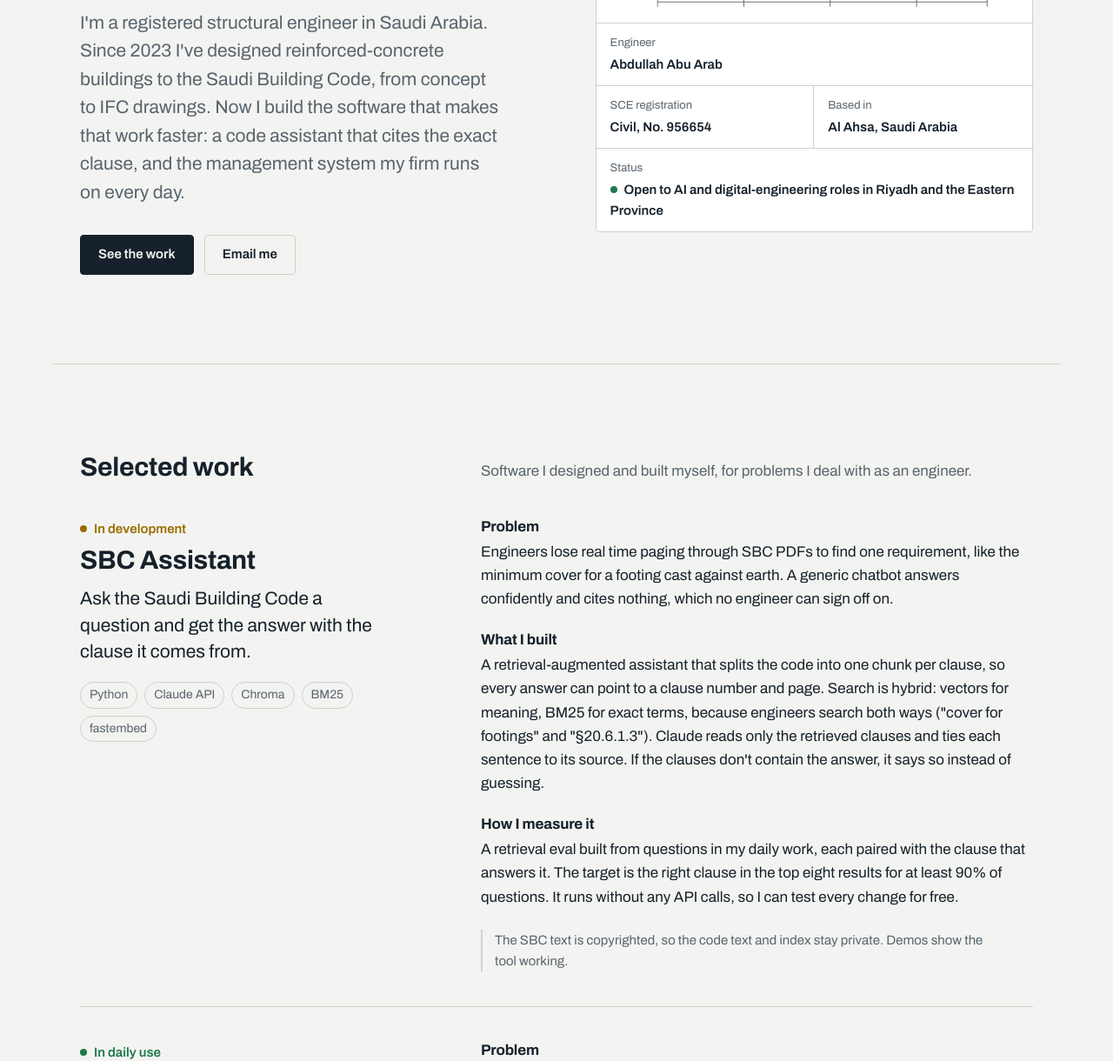
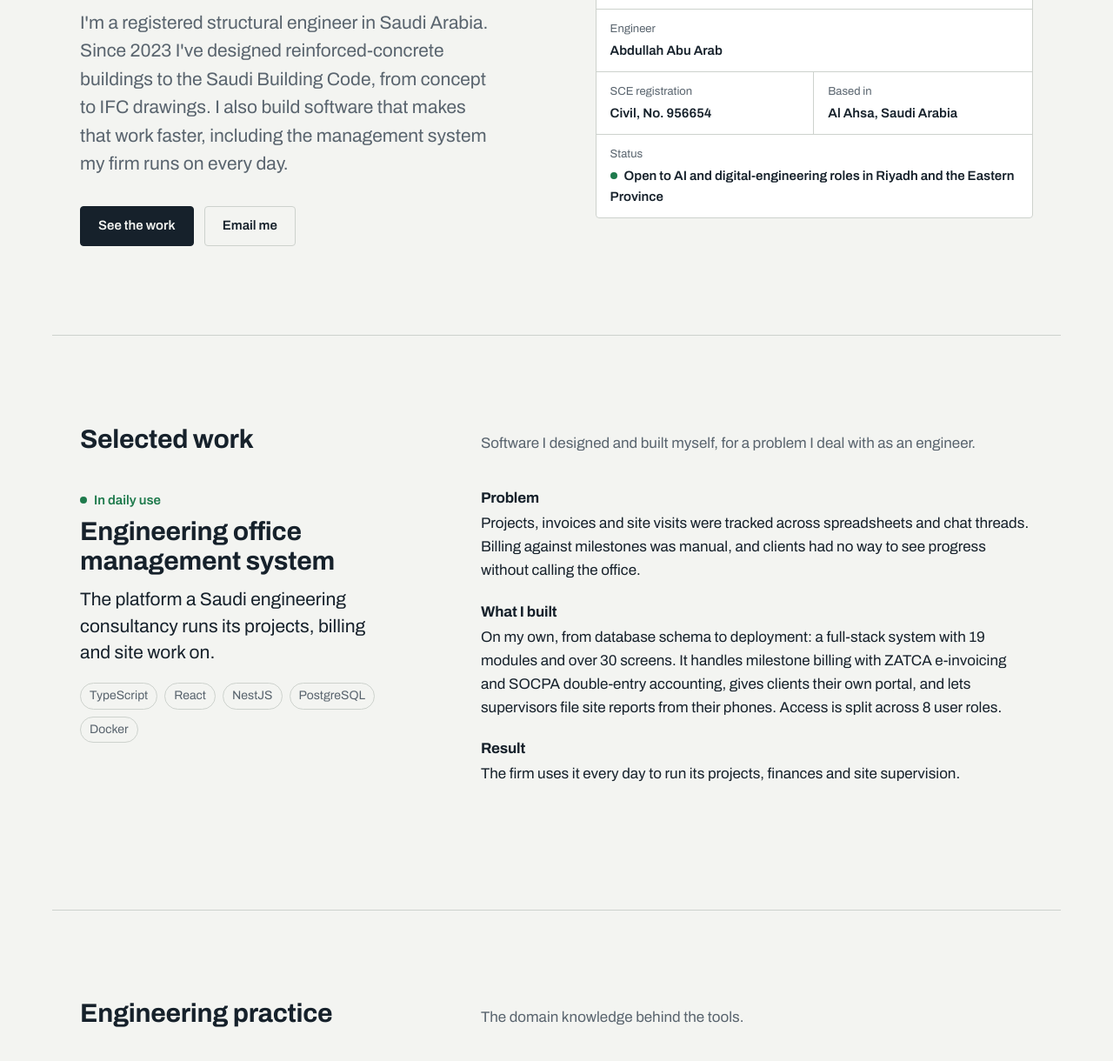
Before and after one commit to abdullahabuarab/abdullahabuarab.github.io, a plain HTML site: page index.html in a window 1280 px wide. Shown: the part 581-1801 px from the top of the page at 87% size. Drawn offline with Linux system fonts and the light colour scheme.

Commit message:
Remove SBC Assistant until it is deployed
Co-Authored-By: Claude Opus 5.5 <noreply@anthropic.com>

```diff
--- a/index.html
+++ b/index.html
@@ -4,7 +4,7 @@
   <meta charset="utf-8">
   <meta name="viewport" content="width=device-width, initial-scale=1">
   <title>Abdullah Abu Arab | Structural Engineer Building AI for AEC</title>
-  <meta name="description" content="Registered structural engineer in Saudi Arabia building AI tools for engineering firms: a Saudi Building Code assistant with clause citations, a full-stack office management system, and 13 peer-reviewed ML papers.">
+  <meta name="description" content="Registered structural engineer in Saudi Arabia building AI tools for engineering firms: a full-stack office management system in daily use and 13 peer-reviewed ML papers.">
   <meta name="theme-color" content="#F3F4F1" media="(prefers-color-scheme: light)">
   <meta name="theme-color" content="#121416" media="(prefers-color-scheme: dark)">
   <meta property="og:type" content="website">
@@ -54,8 +54,8 @@
         <p class="lede">
           I'm a registered structural engineer in Saudi Arabia. Since 2023 I've designed
           reinforced-concrete buildings to the Saudi Building Code, from concept to IFC drawings.
-          Now I build the software that makes that work faster: a code assistant that cites the
-          exact clause, and the management system my firm runs on every day.
+          I also build software that makes that work faster, including the management
+          system my firm runs on every day.
         </p>
         <div class="actions">
           <a class="btn" href="#work">See the work</a>
@@ -121,34 +121,8 @@
     <section class="section wrap" id="work" aria-labelledby="work-h">
       <div class="section-head">
         <h2 id="work-h">Selected work</h2>
-        <p>Software I designed and built myself, for problems I deal with as an engineer.</p>
+        <p>Software I designed and built myself, for a problem I deal with as an engineer.</p>
       </div>
-
-      <article class="case">
-        <div class="case-meta">
-          <p class="status status-progress">In development</p>
-          <h3>SBC Assistant</h3>
-          <p class="case-tagline">Ask the Saudi Building Code a question and get the answer with the clause it comes from.</p>
-          <ul class="tags" aria-label="Stack">
-            <li>Python</li><li>Claude API</li><li>Chroma</li><li>BM25</li><li>fastembed</li>
-          </ul>
-        </div>
-        <div class="case-body">
-          <div class="case-row">
-            <h4>Problem</h4>
-            <p>Engineers lose real time paging through SBC PDFs to find one requirement, like the minimum cover for a footing cast against earth. A generic chatbot answers confidently and cites nothing, which no engineer can sign off on.</p>
-          </div>
-          <div class="case-row">
-            <h4>What I built</h4>
-            <p>A retrieval-augmented assistant that splits the code into one chunk per clause, so every answer can point to a clause number and page. Search is hybrid: vectors for meaning, BM25 for exact terms, because engineers search both ways ("cover for footings" and "§20.6.1.3"). Claude reads only the retrieved clauses and ties each sentence to its source. If the clauses don't contain the answer, it says so instead of guessing.</p>
-          </div>
-          <div class="case-row">
-            <h4>How I measure it</h4>
-            <p>A retrieval eval built from questions in my daily work, each paired with the clause that answers it. The target is the right clause in the top eight results for at least 90% of questions. It runs without any API calls, so I can test every change for free.</p>
-          </div>
-          <p class="case-note">The SBC text is copyrighted, so the code text and index stay private. Demos show the tool working.</p>
-        </div>
-      </article>
 
       <article class="case">
         <div class="case-meta">
```
